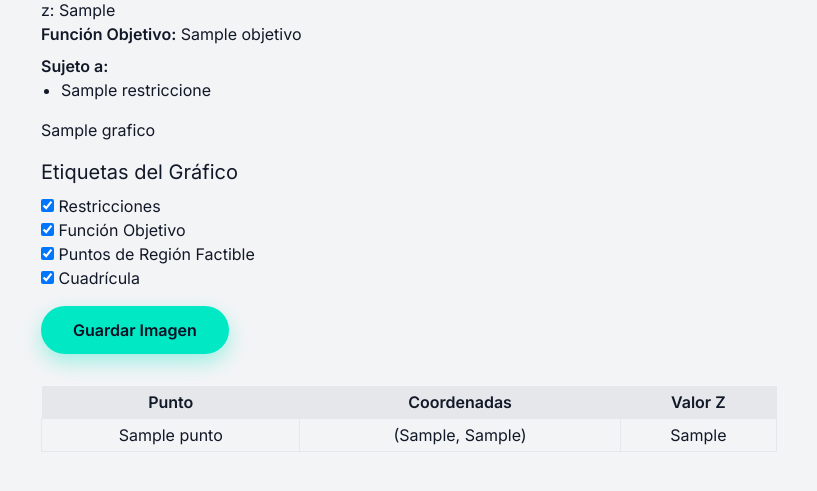
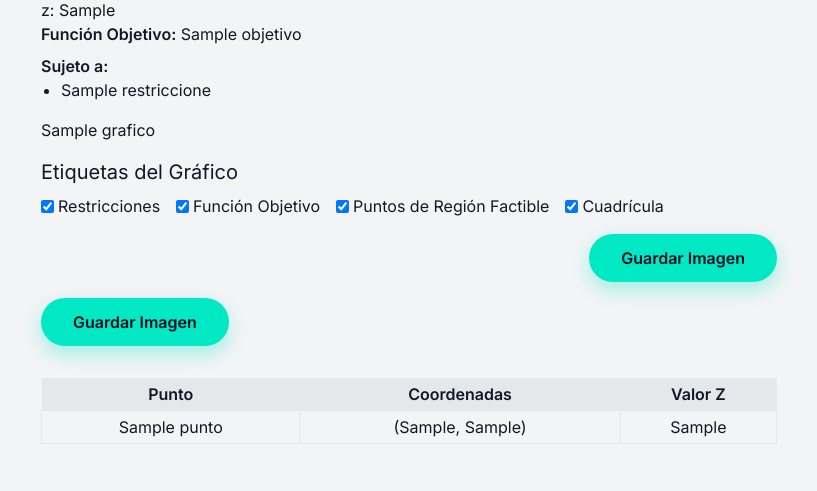
Before and after one commit to YANA021/MOP-Repository, a Django app: template Mop_Proyecto/templates/resultado.html in a window 1280 px wide. Shown: the part 170-661 px from the top of the page, without its empty margins (231-1048 px from the left). Run offline with Django 5.2, Linux system fonts and the light colour scheme; the template is opened without the code that fills it: most values are stand-ins (such as "Sample title", 1, 10 or a date in 2020); some libraries are stand-ins or nearby versions.

Commit message:
Poniendo horizontal las etiquetas

```diff
--- a/Mop_Proyecto/templates/resultado.html
+++ b/Mop_Proyecto/templates/resultado.html
@@ -20,11 +20,20 @@
     <div id="plot" data-restr-count="{{ restricciones|length }}">{{ grafico|safe }}</div>
 
     <h2 class="text-xl mt-4 mb-2">Etiquetas del Gráfico</h2>
-    <div class="space-y-1 mb-4">
-        <label><input type="checkbox" id="chk-restr" checked> Restricciones</label><br>
-        <label><input type="checkbox" id="chk-obj"   checked> Función Objetivo</label><br>
-        <label><input type="checkbox" id="chk-vert"  checked> Puntos de Región Factible</label><br>
-        <label><input type="checkbox" id="chk-grid"  checked> Cuadrícula</label>
+       <div class="flex flex-wrap items-center gap-4 mb-4">
+        <label class="inline-flex items-center gap-1">
+            <input type="checkbox" id="chk-restr" checked> Restricciones
+        </label>
+        <label class="inline-flex items-center gap-1">
+            <input type="checkbox" id="chk-obj" checked> Función Objetivo
+        </label>
+        <label class="inline-flex items-center gap-1">
+            <input type="checkbox" id="chk-vert" checked> Puntos de Región Factible
+        </label>
+        <label class="inline-flex items-center gap-1">
+            <input type="checkbox" id="chk-grid" checked> Cuadrícula
+        </label>
+        <button id="save-img" class="btn-primary-theme ml-auto">Guardar Imagen</button>
     </div>
 
     <button id="save-img" class="btn-primary-theme mb-4">Guardar Imagen</button>
```
